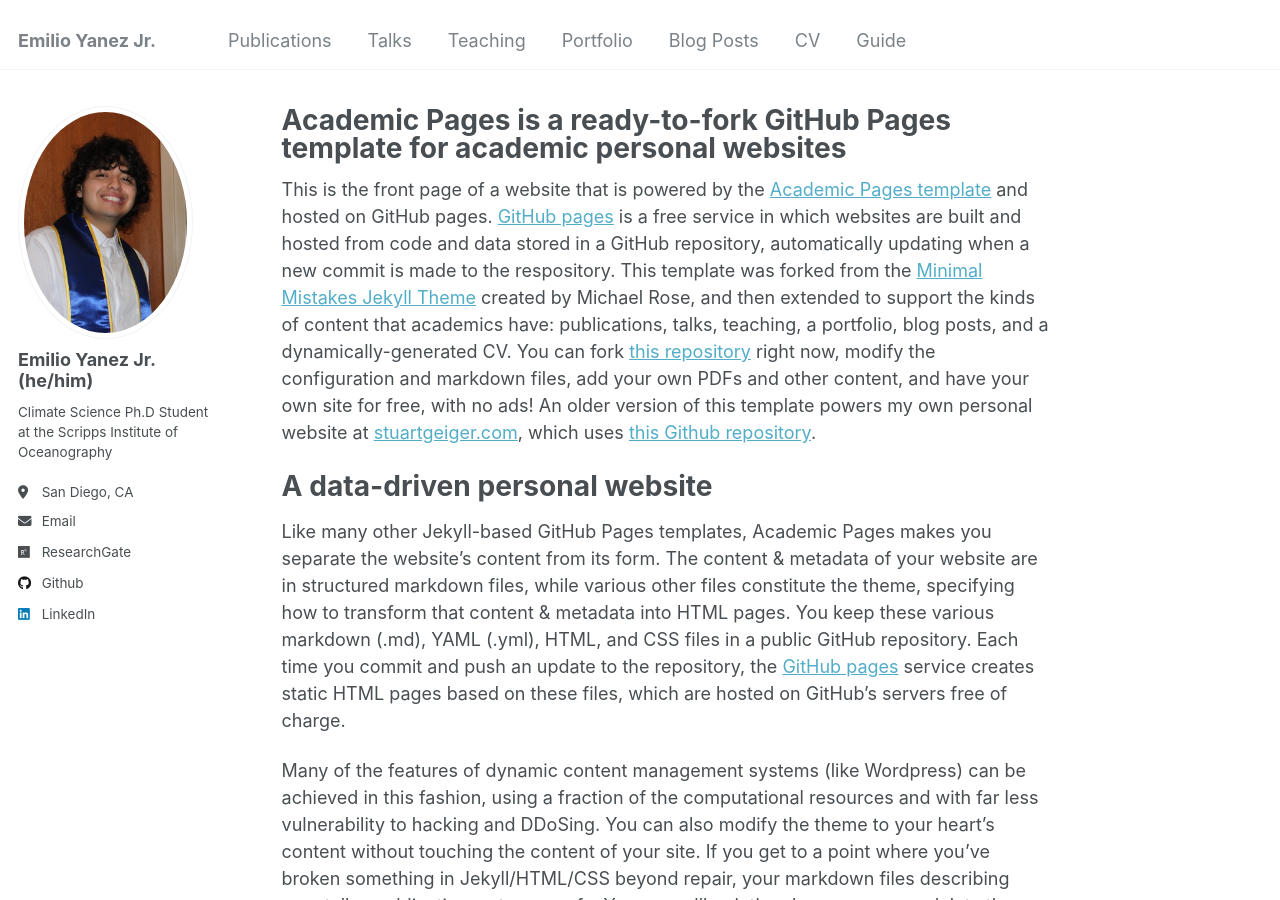
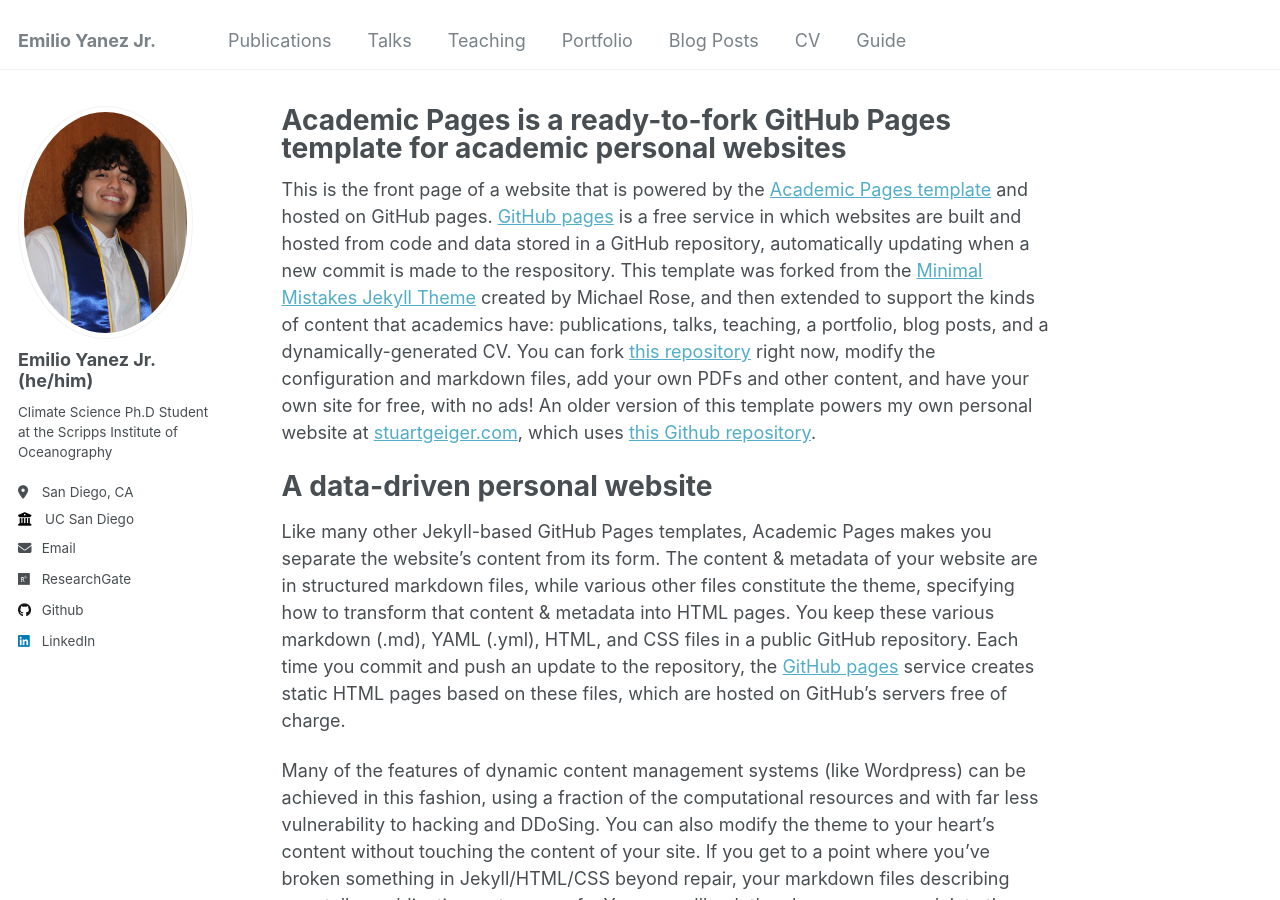
Before and after one commit to emilioy33/emilioy33.github.io, a Jekyll site: the page built from _pages/about.md, in a window 1280 px wide and 900 px high. Built offline with Jekyll 4.4.1, drawn with Linux system fonts in a browser that asks for light colours.

Commit message:
Update _config.yml

```diff
--- a/_config.yml
+++ b/_config.yml
@@ -26,7 +26,7 @@
   pronouns         :
   bio              : "Climate Science Ph.D Student at the Scripps Institute of Oceanography"
   location         : "San Diego, CA"
-  employer         :
+  employer         : "UC San Diego"
   uri              : # URL
   email            : "e2yanez@ucsd.edu"
 
@@ -155,6 +155,7 @@
   - .htaccess
   - _pages
   - files
+  - README
 exclude:
   - "*.sublime-project"
   - "*.sublime-workspace"
@@ -179,7 +180,7 @@
   - node_modules
   - package.json*
   - Rakefile
-  - README
+  #- README
   - tmp
   - vendor
 keep_files:
```
